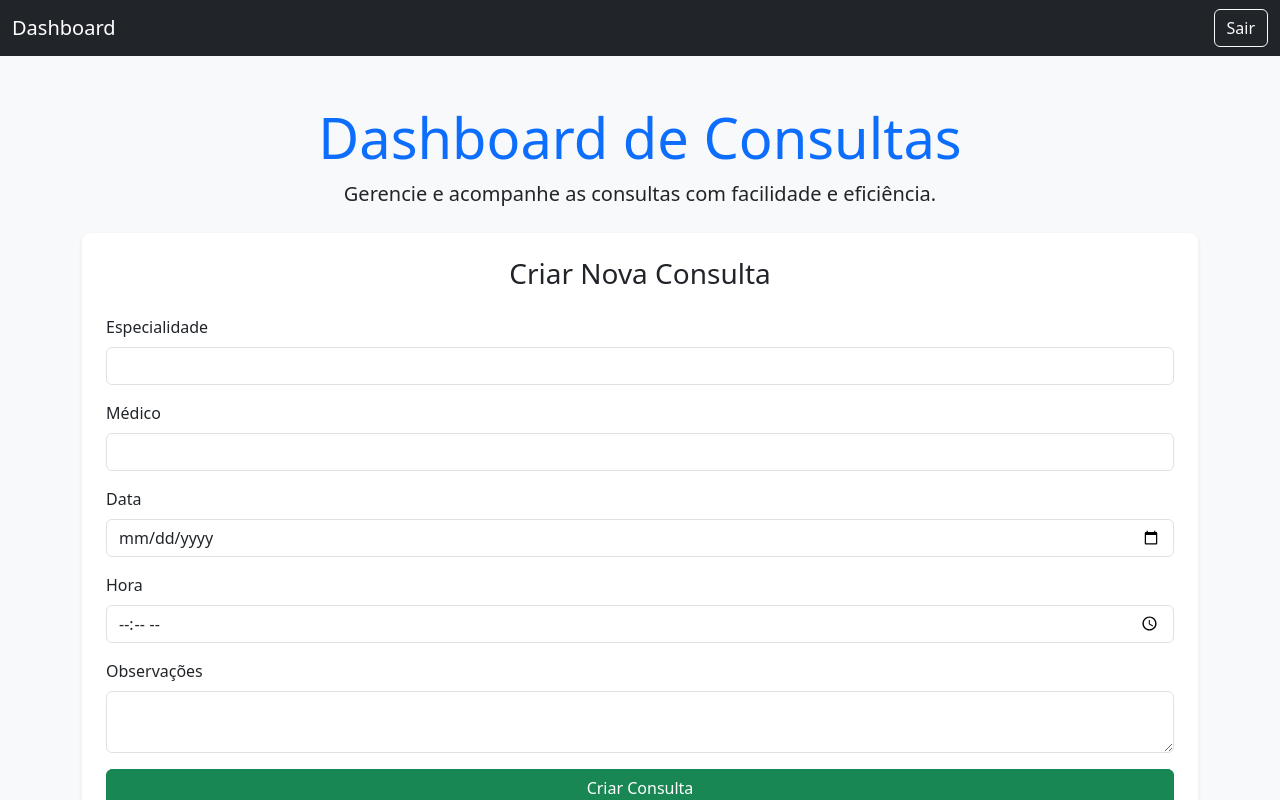
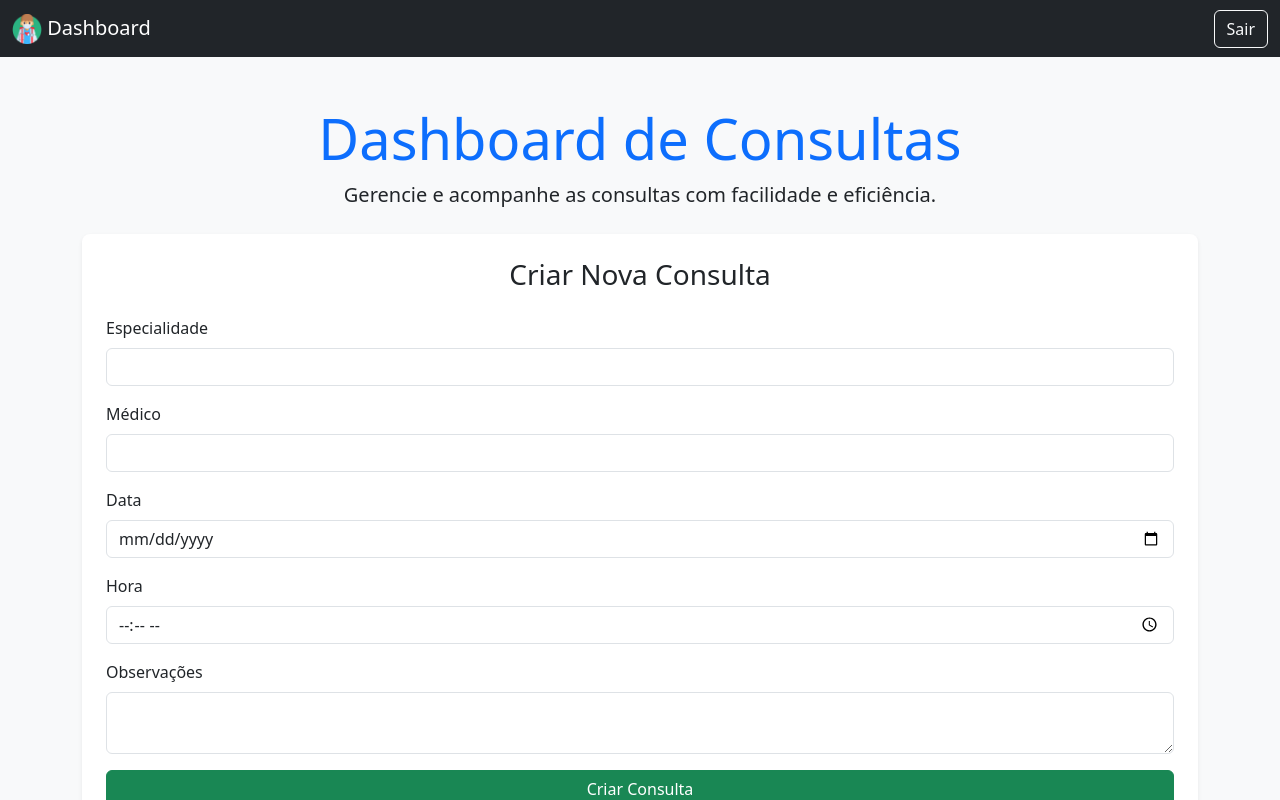
Before and after one commit to lourencolucas/projeto-final-santander-coders2024.1, an Angular app: page /dashboard in a window 1280 px wide. Shown: the top 800 px of the page. Built offline with nearby package versions, Linux system fonts and the light colour scheme; no server answers; sample sign-in values are in the browser's storage.

Commit message:
Update navbar.component.html

```diff
--- a/src/app/components/navbar/navbar.component.html
+++ b/src/app/components/navbar/navbar.component.html
@@ -1,9 +1,9 @@
 <nav class="navbar navbar-expand-lg navbar-dark bg-dark">
   <div class="container-fluid">
-    <!-- Título da Navbar -->
-    <a class="navbar-brand" href="#">Dashboard</a>
-
-    <!-- Botão de Logout à direita -->
+    <a class="navbar-brand" href="#">
+      <img src="medical.png" alt="Logo" width="30" height="30" class="d-inline-block align-text-top">
+      Dashboard
+    </a>
     <button class="btn btn-outline-light ms-auto" (click)="onLogout()">Sair</button>
   </div>
 </nav>
```
